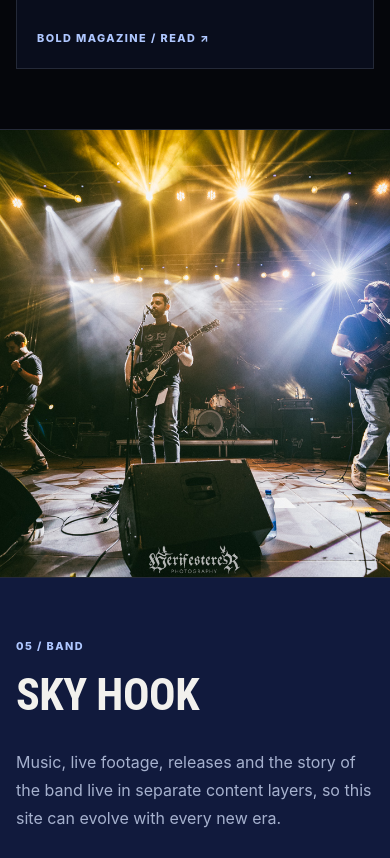
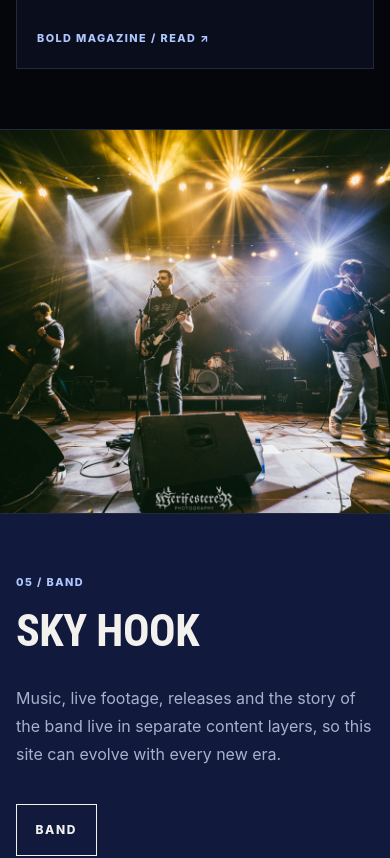
Before and after one commit to m4rkovic/sky-hook-website, a Next.js app: page /en in a window 390 px wide. Shown: the part 4060-4918 px from the top of the page. Built offline with nearby package versions, Linux system fonts and the light colour scheme; no server answers.

Commit message:
Tighten final homepage band block

```diff
--- a/src/components/home/split-media-block.tsx
+++ b/src/components/home/split-media-block.tsx
@@ -10,8 +10,8 @@ export function SplitMediaBlock({ imageId, href, locale, dict }: { imageId: stri
 
   return (
     <section className="border-t border-line bg-surface-strong">
-      <div className="grid min-h-[40rem] lg:grid-cols-2">
-        <div className="relative min-h-[28rem] overflow-hidden border-b border-line lg:min-h-full lg:border-b-0 lg:border-r">
+      <div className="grid min-h-[34rem] lg:grid-cols-2">
+        <div className="relative min-h-[24rem] overflow-hidden border-b border-line lg:min-h-full lg:border-b-0 lg:border-r">
           <Image src={image.src} alt={image.alt} fill sizes="(min-width:1024px) 50vw, 100vw" className="media-cover" style={{ objectPosition: image.focalPoint }} />
         </div>
         <div className="flex items-end p-[var(--sh-gutter)] py-[var(--sh-section-y)]">
```
